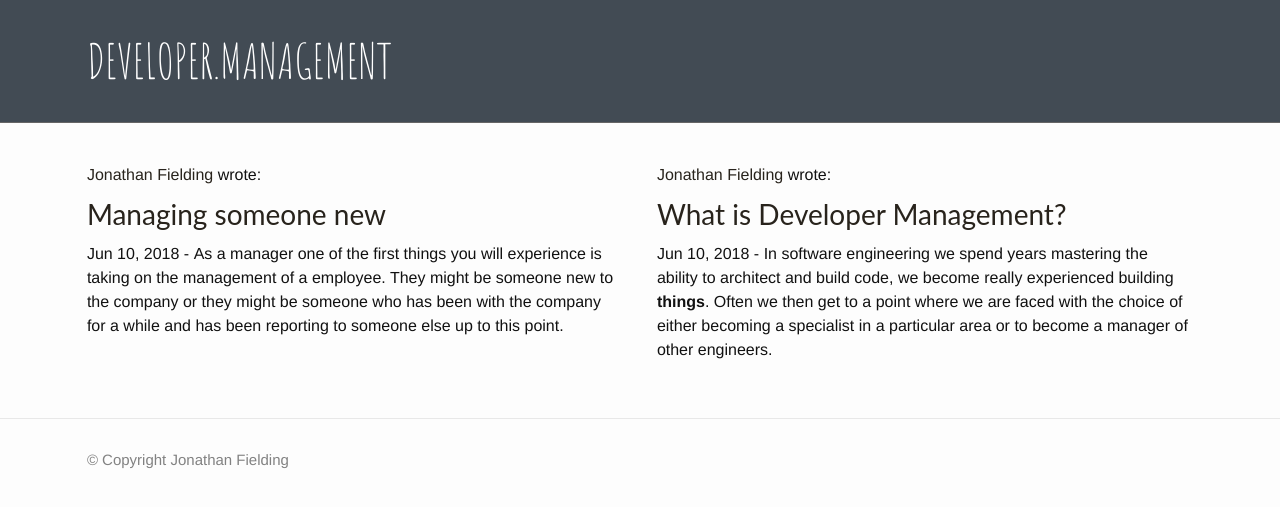
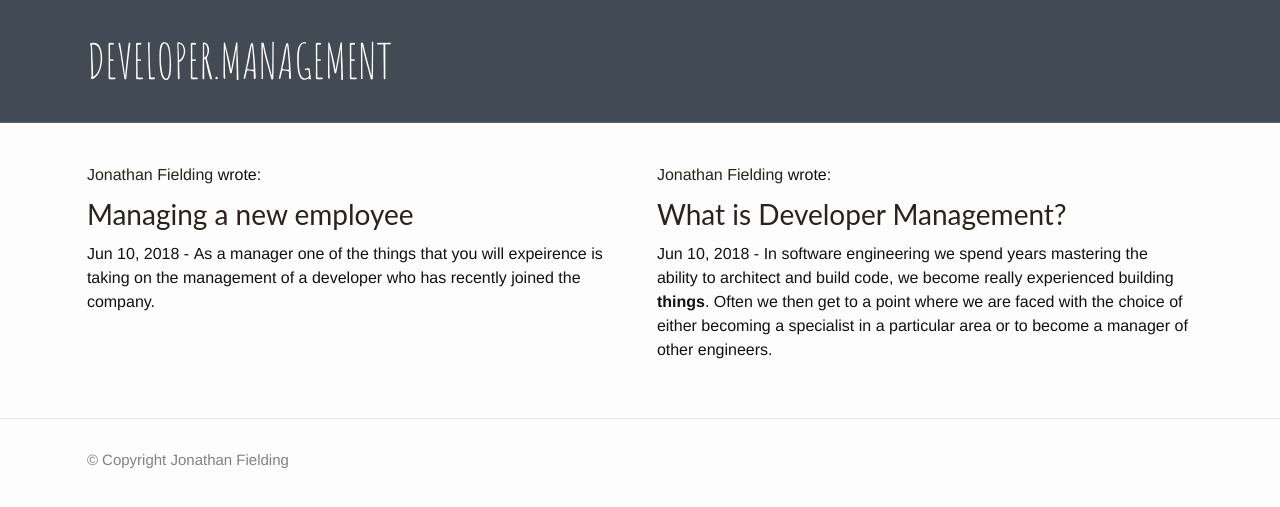
Before and after one commit to jonathan-fielding/developer.management, a Jekyll site: the page built from index.html, in a window 1280 px wide. Shown: the top 507 px of the page. Built offline with Jekyll 4.4.1, drawn with Linux system fonts in a browser that asks for light colours; the list of posts is cut into pages by our own code; part of the change alters nothing that is shown.

Commit message:
progress

```diff
--- a/_posts/posts/2018-06-10-managing-someone-new.md
+++ b/_posts/posts/2018-06-10-managing-someone-new.md
@@ -1,18 +1,22 @@
 ---
 id: 2
-title: Managing someone new
+title: Managing a new employee
 date: 2018-06-10T08:57:18+00:00
 author: Jonathan Fielding
 layout: post
 guid: http://www.jonathanfielding.com/?p=29
-permalink: /managing-someone-new/
+permalink: /managing-a-new-employee/
 dsq_thread_id:
   - 2729964973
 categories:
-  - Miscellaneous
+  - Line Management
 ---
 
-As a manager one of the first things you will experience is taking on the management of a employee. They might be someone new to the company or they might be someone who has been with the company for a while and has been reporting to someone else up to this point.
+As a manager one of the things that you will expeirence is taking on the management of a developer who has recently joined the company.
+
+When a new developer joins
+
+For a developer joining a company they not only have to go through an onboarding with HR they are bombarded with information about the way the company does things. Everything from learning about how the company does source control right though to how they deploy code to production.
 
 When you start managing someone new you will want to quickly get to a point where you know the best way in which to give them feedback. The best time in which you can do this is in an intiial one to one.
 
@@ -20,89 +24,38 @@ When you start managing someone new you will want to quickly get to a point wher
 
 ![alt text](/images/meeting.jpg "Photo of two people meeting")
 
+The first one to one with someone you are managing for the first time is incredibly important. It often is the first opportunity you will have to discuss with the employee how they like to work with their manager.
+
+It is important to recognise that all your reportees are different and your management style should adjust based on this. To do this you need to be able to answer the following questions:
+
+<ul>
+  <li>How senior is the member of staff?</li>
+</ul>
+
 When I first take on the management of a new employee I like to spend some time getting to understand how they like to work with their manager. I don't believe in having a one size fits all management style and I want to be able to adapt how I work with each person that reports to me based on how they want to be managed. I want to give the engineers that report to me the best possible support and guidance I can in a way that suits them.
 
 
-### Questions to ask in the one to one
+### Initial questions to ask in the one to one
 
-As a starting point I will ask them a set of questions, (note: I did not write these questions, I only wrote the explanations and I don't even know where they originally came from since they were passed down to me by another manager).
-#### When do you feel most productive?
+As a starting point I will ask them the following set of questions:
 
-This question aims to help you to understand what time of day they feel they can do their best work. This is important as different people are more product
+* When do you feel most productive?
+* When do you feel most low?
+* What makes you grumpy?
+* What activities challenge and motivate you?
+* Tell me about the last time you felt truly energised and enthused about your work?
+* What type of people do you love working with?
+* What type of people do you struggle to work with?
+* How do you handle conflict?
+* How do you prefer to receive feedback?
+* How do you like to receive recognition? Publicly, privately?
+* What is important for you to get from me?
+* What is the most important thing I can do for you straight away?
+* What should I not do?
+* What is the biggest gripe you have with (Company Name)?
+* What is the biggest opportunity you see for yourself?
 
-#### When do you feel most low?
-
-This
-
-
-
-#### What makes you grumpy?
-
-
-
-
-
-#### What activities challenge and motivate you?
-
-
-
-
-
-#### Tell me about the last time you felt truly energised and enthused about your work?
-
-
-
-#### What type of people do you love working with?
-
-
-
-
-
-#### What type of people do you struggle to work with?
-
-
-
-
-
-#### How do you handle conflict?
-
-
-
-
-
-#### How do you prefer to receive feedback?
-
-
-
-
-
-#### How do you like to receive recognition? Publicly, privately?
-
-
-
-
-
-#### What is important for you to get from me?
-
-
-
-
-
-#### What is the most important thing I can do for you straight away?
-
-With this question I am trying to find out what I can do to help
-
-#### What should I not do?
-
-
-
-#### What is the biggest gripe you have with (Company Name)?
-
-This question is more useful for reportees who have already been with the company for a while as a new employee hopefully doesn't already have a gripe with the company. With this question, as a manager what I am trying to do is find out if their is any immediate issues I need to work on resolving to ensure that the reportee is happy in their role.
-
-#### What is the biggest opportunity you see for yourself?
-
-With this final question we are aiming to understand what are their long term aims within their career, sometimes this can be a difficult question for them to answer so often I might quantify it, so where do you want to be in your career in 2 years, where do you want to be in 5 years etc.
+The purpose of these questions is to help me understand more about them and how they like to be managed. In particular the questions arround feedback will ensure I am able to give them feedback in the most effective way for them.
 
 ### Other things to talk about
 
@@ -110,8 +63,19 @@ Aside from going through these questions I also will aim to talk about a number
 
 If the employee is new to the company I will use the remaining time to talk a bit more about the company and to take the through the Engineeering carrer ladder. During this I will explain what it is and how it can benefit them.
 
-For an existing employee I will I will spend some time
+Finaly, as the new employee will have also have just gone though both our recruitment and on boarding processes I will use this opportunity to get feedback on the process.
 
-## Ending the initial one to one
+
+## After the one to one
 
 At the end of the initial one to one I will open my calendar and we will agree on a time that we can meet fortnightly to have our regular one to one. When putting this in the diary I will try to find a time that is unlikely to have conflicts with other meetings in the future.
+
+If they have raised any issues when we were talking
+
+## Checking in
+
+At the end of their first week you should put in a 15 minute meeting to check in with them about how things have gone.
+
+## Summary
+
+I intend to write a seperate post in the future on how to run the first one to one with someone who has already been with the company for a long time.
```
